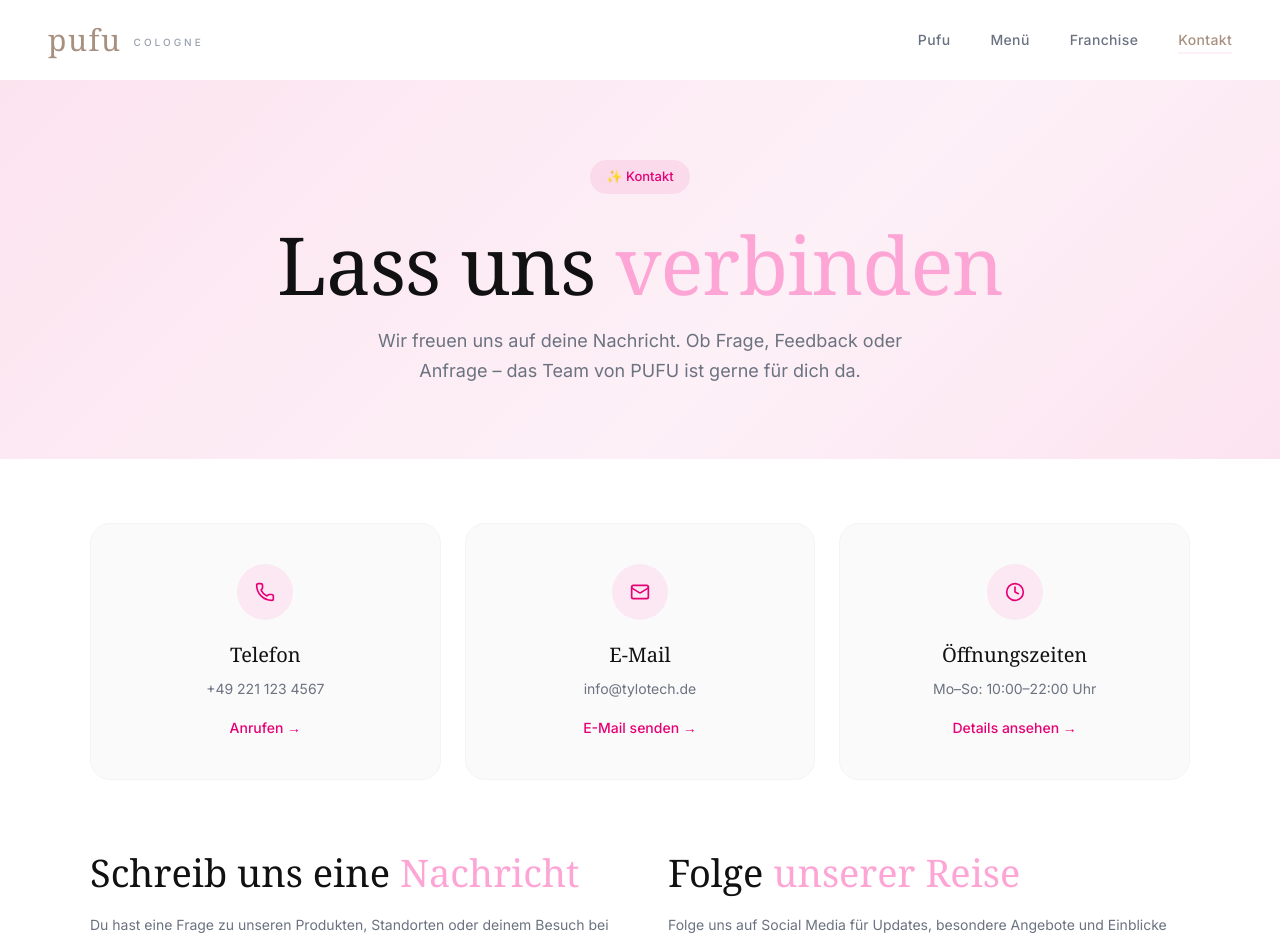
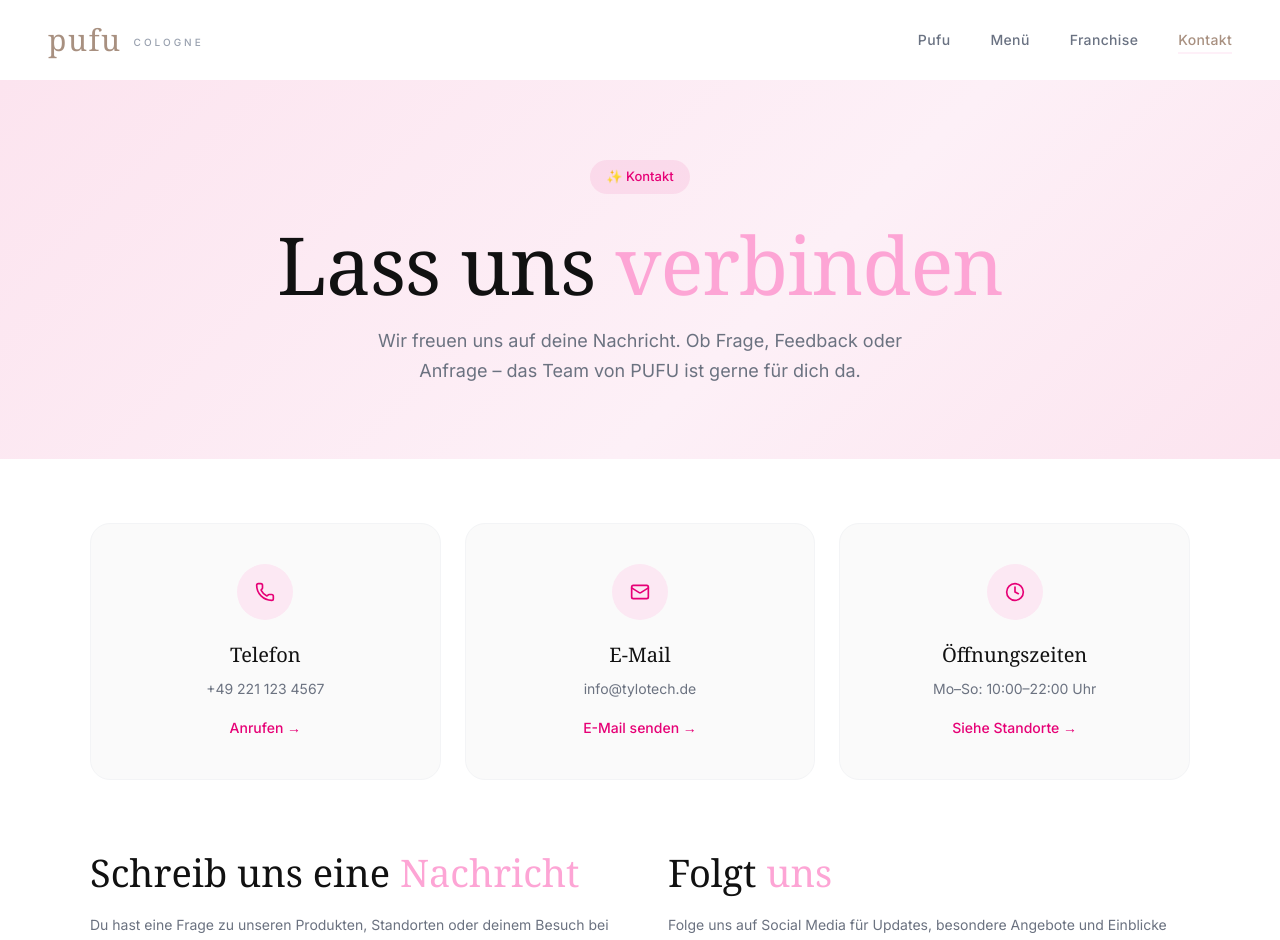
Before and after one commit to HaseeburRehma/pufu, a React (Vite) app: page /contact in a window 1280 px wide. Shown: the top 940 px of the page. Built offline with nearby package versions, Linux system fonts and the light colour scheme.

Commit message:
UI: refine contact page labels and verify social links

```diff
--- a/src/app/pages/Contact.tsx
+++ b/src/app/pages/Contact.tsx
@@ -63,7 +63,7 @@ export function Contact() {
       icon: <Clock className="w-5 h-5" />,
       title: 'Öffnungszeiten',
       info: 'Mo–So: 10:00–22:00 Uhr',
-      action: 'Details ansehen',
+      action: 'Siehe Standorte',
       href: '#standorte',
     },
   ];
@@ -207,7 +207,7 @@ export function Contact() {
           {/* RIGHT – Social + FAQ */}
           <motion.div initial={{ opacity: 0, x: 30 }} whileInView={{ opacity: 1, x: 0 }} viewport={{ once: true }}>
             <h2 style={{ fontFamily: 'Georgia,serif', fontSize: 'clamp(26px,3.5vw,38px)', fontWeight: 400, color: '#111', marginBottom: 12 }}>
-              Folge <span style={{ color: '#FDA5D5' }}>unserer Reise</span>
+              Folgt <span style={{ color: '#FDA5D5' }}>uns</span>
             </h2>
             <p style={{ fontFamily: 'Inter,sans-serif', fontSize: 14, color: '#6B7280', lineHeight: 1.65, marginBottom: 28 }}>
               Folge uns auf Social Media für Updates, besondere Angebote und Einblicke hinter die Kulissen.
```
